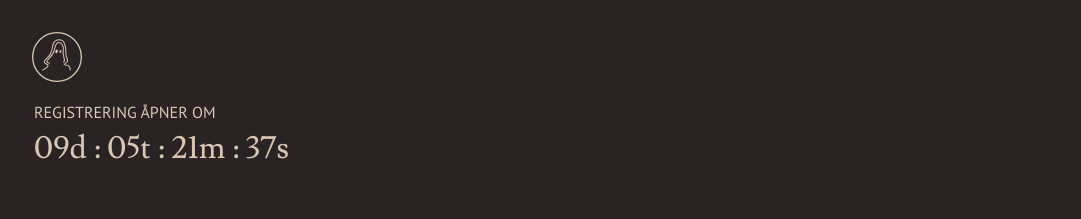
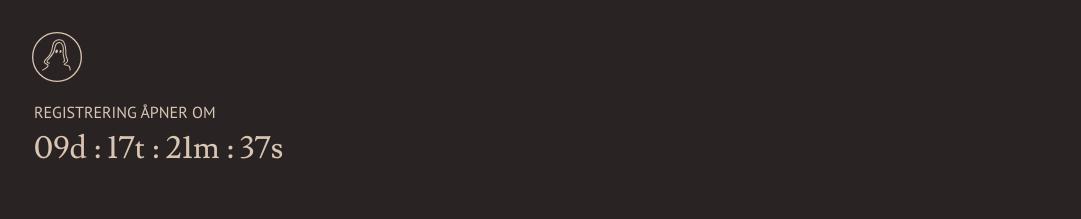
Before and after one commit to assassingamesno/assassin-games, a React (Create React App) app in the folder assassin-games/assassin-games-webapp/: page / in a window 1280 px wide. Shown: the top 219 px of the page, without its empty margins (0-1081 px from the left). Built offline with nearby package versions, Linux system fonts and the light colour scheme.

Commit message:
Updated CD

```diff
--- a/assassin-games/assassin-games-webapp/src/components/Home.tsx
+++ b/assassin-games/assassin-games-webapp/src/components/Home.tsx
@@ -43,7 +43,7 @@ export default function Home() {
         <>
             <div className="countdownContainer">
                 <div>{countdownTitle.toUpperCase()}</div>
-                <Countdown seasonStart='04/04/2022 00:00:00 +0200'></Countdown>
+                <Countdown seasonStart='04/04/2022 12:00:00 +0200'></Countdown>
             </div >
             <div className="router-page">
                 <div id="homeAssassinContainer">
@@ -87,7 +87,7 @@ export default function Home() {
                         <WalkthroughGraphic title='Du får nytt target' graphic={newTarget} />
                         <WalkthroughGraphic title='Jakten herjer' graphic={huntHerjer} />
                         <WalkthroughGraphic title='Oppdatering på instagram' graphic={instaUpdates} />
-                        <WalkthroughGraphic title='Permier underveis' graphic={awardsDuring} />
+                        <WalkthroughGraphic title='Premier underveis' graphic={awardsDuring} />
                         <WalkthroughGraphic title='Den siste som står igjen løfter pokalen' graphic={winner} />
                     </div>
                 </div>
```
